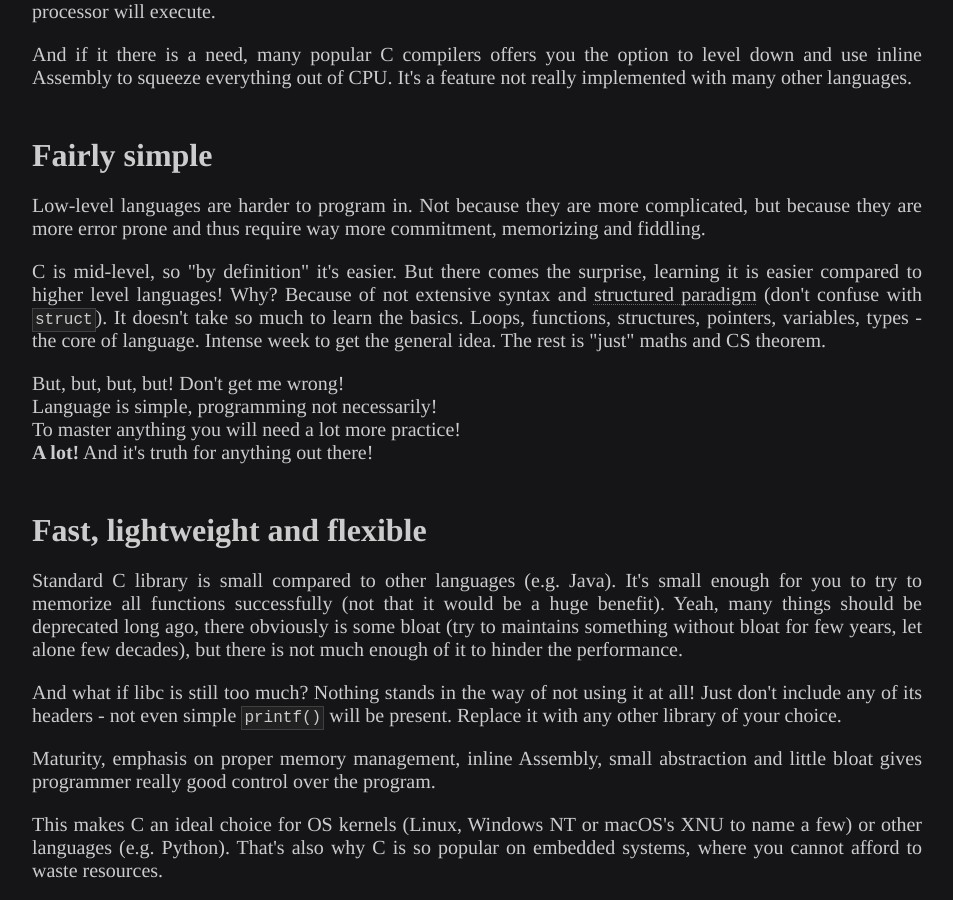
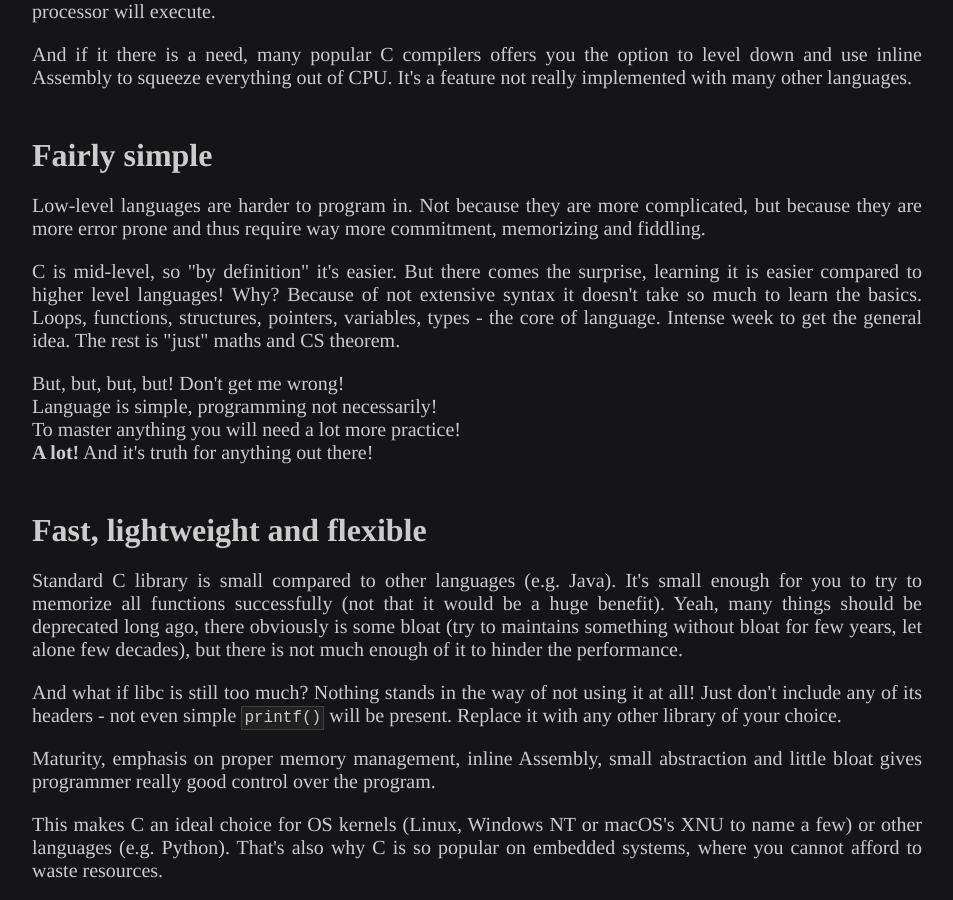
Before and after one commit to Jorenar/blog, a Jekyll site: the page built from _posts/2020-11-03-best-of-c.md, in a window 1280 px wide and 900 px high, scrolled down 1429 px. Shown: the whole window, without its empty margins (163-1116 px from the left). Built offline with Jekyll 4.4.1, drawn with Linux system fonts in a browser that asks for light colours.

```diff
--- a/_posts/2020-11-03-best-of-c.md
+++ b/_posts/2020-11-03-best-of-c.md
@@ -75,8 +75,7 @@ more commitment, memorizing and fiddling.
 
 C is mid-level, so "by definition" it's easier. But there comes the surprise,
 learning it is easier compared to higher level languages! Why? Because of not
-extensive syntax and [structured paradigm](https://en.wikipedia.org/wiki/Structured_programming)
-(don't confuse with `struct`). It doesn't take so much to learn the basics.
+extensive syntax it doesn't take so much to learn the basics.
 Loops, functions, structures, pointers, variables, types - the core of language.
 Intense week to get the general idea. The rest is "just" maths and CS theorem.
 
```
